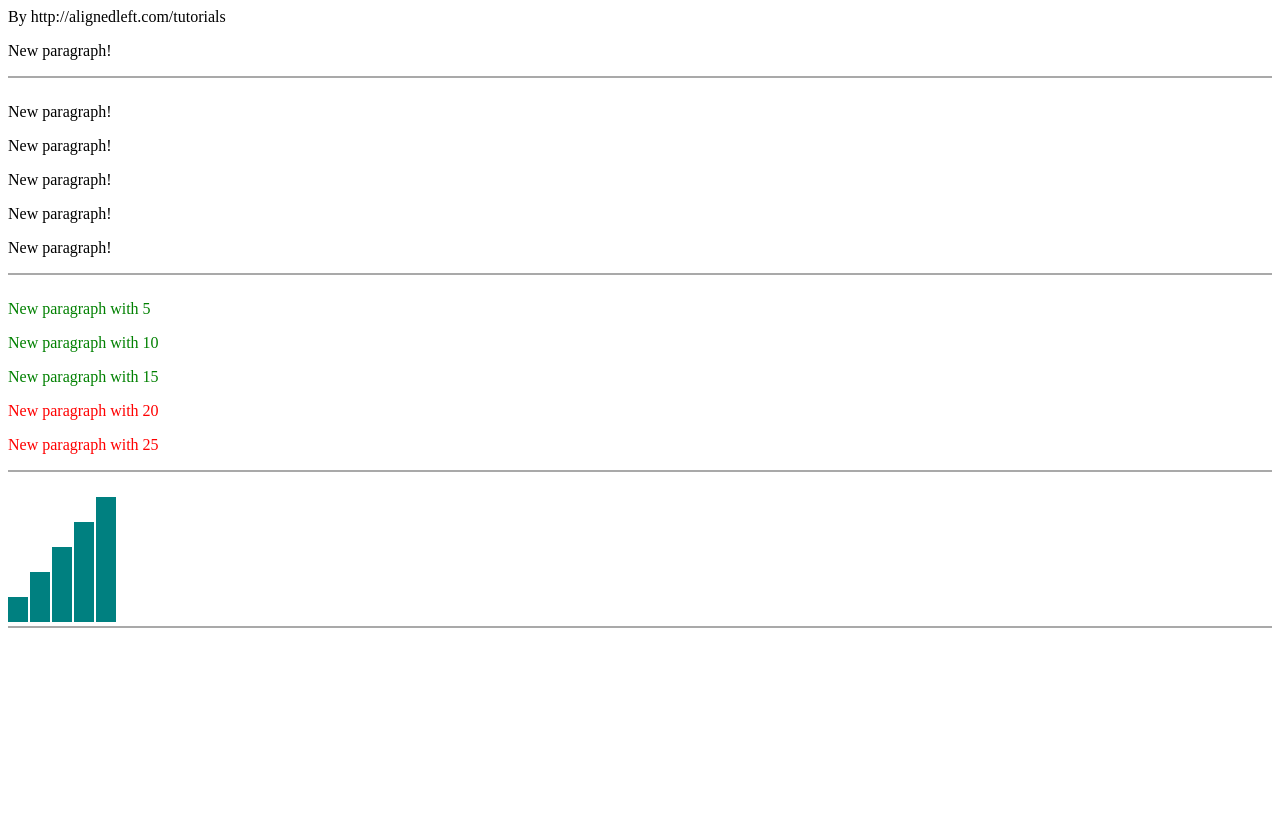
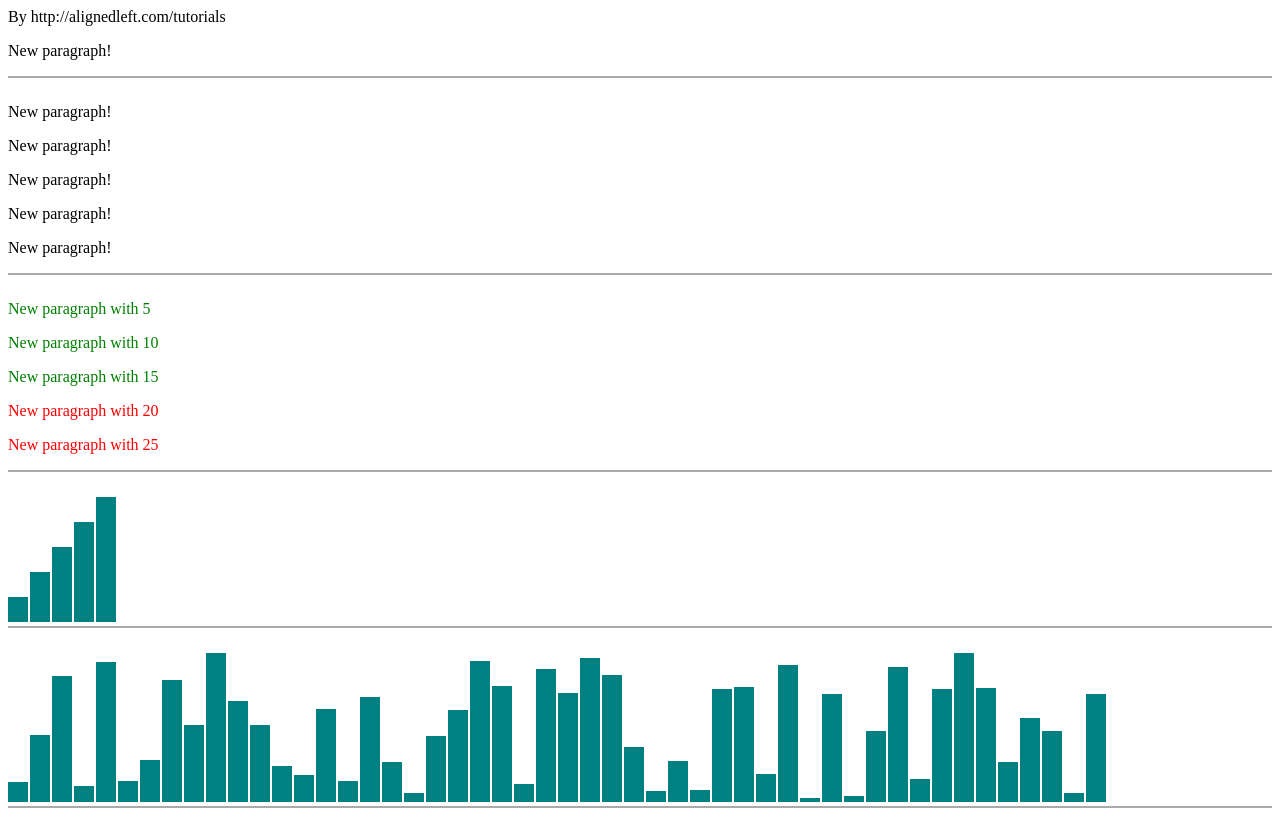
Before and after one commit to vvscode/js--d3-tutorials, a website: page index.html in a window 1280 px wide. Before the commit the page ends 800 px from the top, so only its background shows below. Drawn offline with nearby package versions, Linux system fonts and the light colour scheme.

Commit message:
Power of data

```diff
--- a/css/styles.css
+++ b/css/styles.css
@@ -2,3 +2,11 @@
     margin-bottom: 25px;
     border-bottom: 2px solid darkgray;
 }
+
+.bar {
+    display: inline-block;
+    width: 20px;
+    height: 75px;   /* We'll override this later */
+    background-color: teal;
+    margin-right: 2px;
+}
--- a/index.html
+++ b/index.html
@@ -11,12 +11,14 @@
 <div class="binding_data step"></div>
 <div class="using_your_data step"></div>
 <div class="drawing_divs step"></div>
+<div class="power_of_data step"></div>
 
 <script src="node_modules/d3/d3.js"></script>
 <script src="js/adding_elements.js"></script>
 <script src="js/binding_data.js"></script>
 <script src="js/using_your_data.js"></script>
 <script src="js/drawing_divs.js"></script>
+<script src="js/power_of_data.js"></script>
 <script>document.body.scrollTop = 99999;</script>
 </body>
 </html>
--- /dev/null
+++ b/js/power_of_data.js
@@ -0,0 +1,9 @@
+var dataset = "x".repeat(50).split('').map((item) => Math.random()*30);
+
+d3.select(".power_of_data").selectAll("div")
+  .data(dataset)  // <-- The answer is here!
+  .enter()
+  .append("div")
+  .attr("class", "bar")
+  .style("height", (d) => `${d * 5}px`)
+;
```
